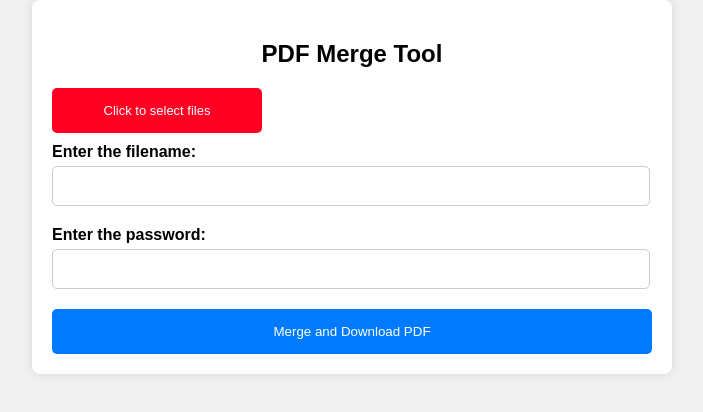
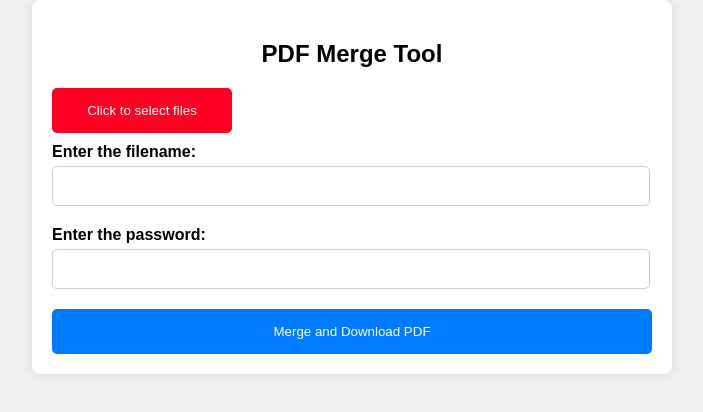
Before and after one commit to BalajiHarinath/screenshot-to-pdf-frontend, a React (Create React App) app: page / in a window 1280 px wide. Shown: the top 412 px of the page, without its empty margins (288-991 px from the left). Built offline with nearby package versions, Linux system fonts and the light colour scheme.

Commit message:
refactor: modified FileUploader.jsx

```diff
--- a/src/components/FileUploader.jsx
+++ b/src/components/FileUploader.jsx
@@ -1,60 +1,39 @@
-// import React, { useCallback } from 'react';
-// import { useDropzone } from 'react-dropzone';
+import React, { useCallback } from 'react';
+import { useDropzone } from 'react-dropzone';
+
+const FileUploader = ({ onFilesSelected }) => {
+  const onDrop = useCallback((acceptedFiles) => {
+    onFilesSelected(acceptedFiles);
+  }, []);
+
+  const { getRootProps, getInputProps } = useDropzone({ onDrop });
+
+  return (
+    <div {...getRootProps()}>
+      <input {...getInputProps()} />
+      <button className="select-files-button">Click to select files</button>
+    </div>
+  );
+};
+
+export default FileUploader;
+
+// import React from 'react';
 
 // const FileUploader = ({ onFilesSelected }) => {
-//   const onDrop = useCallback((acceptedFiles) => {
-//     onFilesSelected(acceptedFiles);
-//   }, []);
-
-//   const { getRootProps, getInputProps } = useDropzone({ onDrop });
+//   const handleFileChange = (e) => {
+//     const files = e.target.files;
+//     onFilesSelected(files);
+//   };
 
 //   return (
-//     <div {...getRootProps()}>
-//       <input {...getInputProps()} />
-//       <button className="select-files-button">Click to select files</button>
+//     <div>
+//       <label className="custom-file-upload">
+//         <input type="file" onChange={handleFileChange} multiple />
+//         Click to select files
+//       </label>
 //     </div>
 //   );
 // };
 
 // export default FileUploader;
-
-
-// import React, { useCallback } from 'react';
-// import { useDropzone } from 'react-dropzone';
-
-// const FileUploader = ({ onFilesSelected }) => {
-//   const onDrop = useCallback((acceptedFiles) => {
-//     onFilesSelected(acceptedFiles);
-//   }, [onFilesSelected]);
-
-//   const { getRootProps, getInputProps } = useDropzone({ onDrop });
-
-//   return (
-//     <div {...getRootProps()}>
-//       <input {...getInputProps()} />
-//       <button className="select-files-button">Click to select files</button>
-//     </div>
-//   );
-// };
-
-// export default FileUploader;
-
-import React from 'react';
-
-const FileUploader = ({ onFilesSelected }) => {
-  const handleFileChange = (e) => {
-    const files = e.target.files;
-    onFilesSelected(files);
-  };
-
-  return (
-    <div>
-      <label className="custom-file-upload">
-        <input type="file" onChange={handleFileChange} multiple />
-        Click to select files
-      </label>
-    </div>
-  );
-};
-
-export default FileUploader;
```
